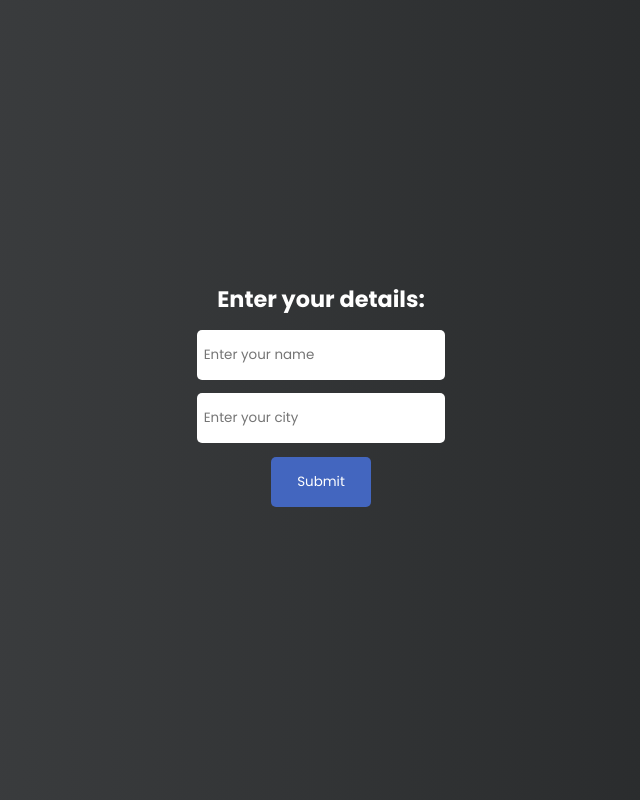
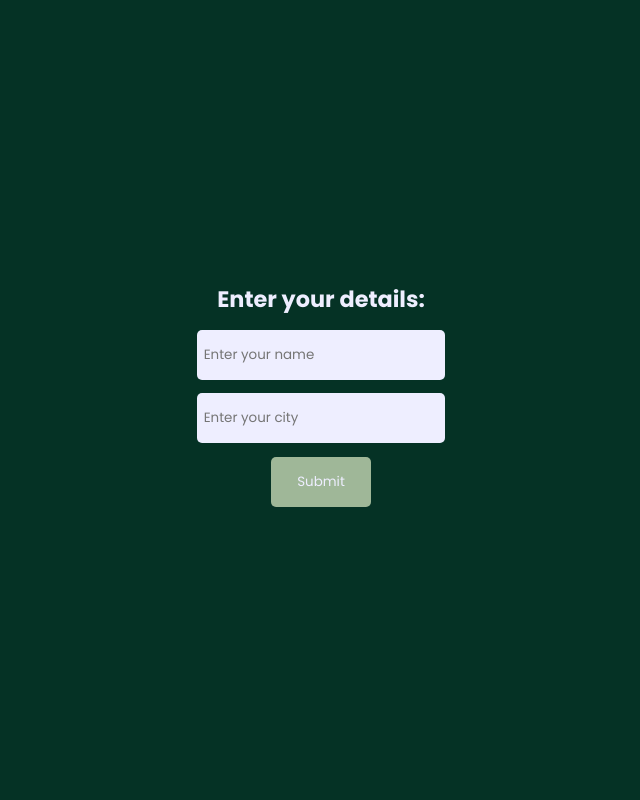
Before and after one commit to Toumari/Did-I-Do-, a React (Vite) app: page / in a window 1280 px wide. Shown: the whole page, without its empty margins (319-959 px from the left). Built offline with nearby package versions, Linux system fonts and the light colour scheme.

Commit message:
changed styling

```diff
--- a/src/App.css
+++ b/src/App.css
@@ -7,10 +7,7 @@
 
 
 .App {
-  background: #232526;  /* fallback for old browsers */
-background: -webkit-linear-gradient(to right, #414345, #232526);  /* Chrome 10-25, Safari 5.1-6 */
-background: linear-gradient(to right, #414345, #232526); /* W3C, IE 10+/ Edge, Firefox 16+, Chrome 26+, Opera 12+, Safari 7+ */
-
+  background: #053225;
   background-size: cover;
   background-position: left;
   background-repeat: no-repeat;
@@ -24,14 +21,14 @@ background: linear-gradient(to right, #414345, #232526); /* W3C, IE 10+/ Edge, F
 }
 
 .app__title {
-  color: #fff;
+  color: #EEEEFF;
   font-size: 1.75rem;
   text-align: center;
   font-weight: 700;
 }
 
 .app__subtitle {
-  color: #fff;
+  color: #EEEEFF;
   font-size: 1.1rem;
   text-align: center;
   padding-bottom: 1em;
@@ -46,7 +43,7 @@ background: linear-gradient(to right, #414345, #232526); /* W3C, IE 10+/ Edge, F
 
 .name__input {
   display: block;
-  color: #fff;
+  color: #EEEEFF;
   display: flex;
   justify-content: center;
   align-items: center;
@@ -66,7 +63,7 @@ background: linear-gradient(to right, #414345, #232526); /* W3C, IE 10+/ Edge, F
   font-size: 1.2em;
   font-weight: 400;
   color: #333;
-  background-color: #fff;
+  background-color: #EEEEFF;
 }
 
 .city__input__field {
@@ -79,7 +76,7 @@ background: linear-gradient(to right, #414345, #232526); /* W3C, IE 10+/ Edge, F
   font-size: 1.2em;
   font-weight: 400;
   color: #333;
-  background-color: #fff;
+  background-color: #EEEEFF;
 }
 
 .app__name__submit__btn {
@@ -94,13 +91,13 @@ background: linear-gradient(to right, #414345, #232526); /* W3C, IE 10+/ Edge, F
   padding: 0.5em;
   font-size: 1.2em;
   font-weight: 400;
-  color: #fff;
-  background-color: rgb(67, 102, 191);
+  color: #EEEEFF;
+  background-color: #9FB798;
   cursor: pointer;
 }
 
 .app__name__submit__btn:hover, .app__name__submit__btn:focus {
-  background-color: rgb(44, 66, 122);
+  background-color: #8FA688;
 }
 
 .app__tasks {
@@ -132,7 +129,7 @@ background: linear-gradient(to right, #414345, #232526); /* W3C, IE 10+/ Edge, F
   flex-direction: column;
   justify-content: center;
   align-items: center;
-  color: #fff;
+  color: #EEEEFF;
   text-align: center;
 }
 
@@ -150,7 +147,7 @@ footer{
   left: 0;
   bottom: 10px;
   text-align: center;
-  color: #fff
+  color: #EEEEFF
 }
 
 
--- a/src/components/NewTaskInput.css
+++ b/src/components/NewTaskInput.css
@@ -22,12 +22,12 @@
     font-size: 1.2em;
     font-weight: 400;
     color: #fff;
-    background-color: rgb(67, 102, 191);
+    background-color: #9FB798;
     cursor: pointer;
 }
 
 .newTaskInput__button:hover {
-    background-color: rgb(44, 66, 122);
+    background-color: #8FA688;
 }
 
 @media (min-width: 768px) {
```
